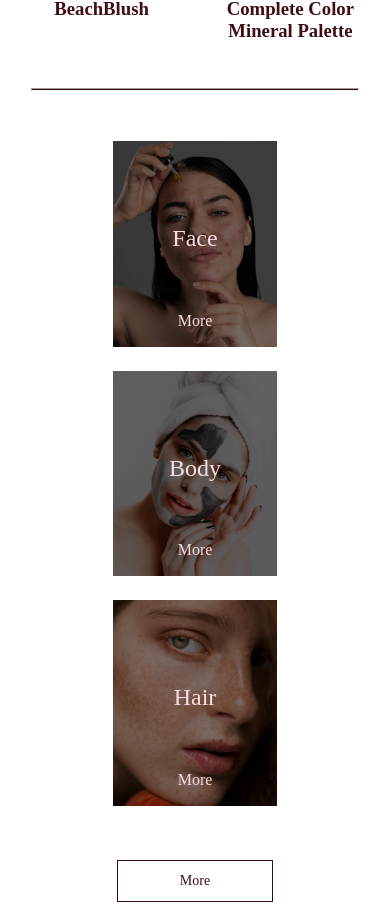
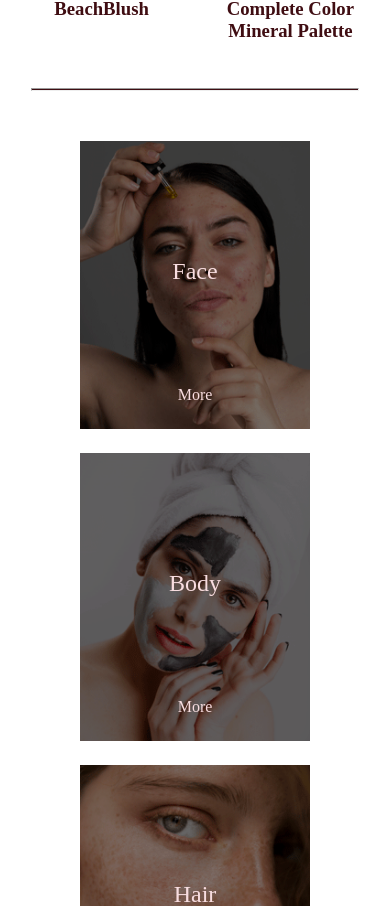
Before and after one commit to fikiivanov/BelleBloom, a Next.js app in the folder bellebloom/: page / in a window 390 px wide. Shown: the part 2990-3896 px from the top of the page. Built offline with nearby package versions, Linux system fonts and the light colour scheme.

Commit message:
Add animation to the header and resize images

```diff
--- a/bellebloom/src/app/components/Blogs/style.scss
+++ b/bellebloom/src/app/components/Blogs/style.scss
@@ -13,6 +13,7 @@
         width: 25%;
 
         img {
+            object-fit: cover;
             width: 100%;
         }
 
@@ -59,11 +60,9 @@
             width: 100%;
         }
     }
-
 }
 
 @media screen and (max-width:900px) {
-
     .section-blogs {
         .blogs {
             flex-wrap: wrap;
@@ -77,15 +76,12 @@
     }
 }
 
-
-
 @media screen and (max-width: 502px) {
-
     .section-blogs {
         .blogs {
             flex-direction: column;
             .blog {
-                width: 50%;
+                width: 70%;
             }
         }
     }
--- a/bellebloom/src/app/components/Header/Header.jsx
+++ b/bellebloom/src/app/components/Header/Header.jsx
@@ -5,13 +5,24 @@ import style from "./style.scss";
 import { AiOutlineMenu, AiOutlineClose } from "react-icons/ai";
 import NavbarMob from "./NavbarMob";
 import { motion } from "framer-motion";
+import ShowEffectProvider from "@/app/providers/ShowEffectProvider";
 
 const Header = ({ caller }) => {
   const [open, setOpen] = useState(false);
 
   const headerClassName = caller === "hero" ? "header-hero" : "header";
 
+  const framerVariant = {
+    hidden: { opacity: 0 },
+    show: {
+      opacity: 1,
+      transition: {
+        duration: .2,
+      }
+    },
+  };
   return (
+    <ShowEffectProvider variant={framerVariant}>
       <header className={headerClassName}>
         <div className="shell">
           <div className="header__inner">
@@ -39,6 +50,7 @@ const Header = ({ caller }) => {
           </div>
         </div>
       </header>
+    </ShowEffectProvider>
   );
 };
 
--- a/bellebloom/src/app/components/Hero/Hero.jsx
+++ b/bellebloom/src/app/components/Hero/Hero.jsx
@@ -4,6 +4,7 @@ import style from "./style.scss";
 import Image from "next/image";
 import ShowEffectProvider from "@/app/providers/ShowEffectProvider";
 const Hero = () => {
+
   const framerVariant = {
     hidden: { opacity: 0 },
     show: {
```
Lines whose indentation alone changed are shown as unchanged.
